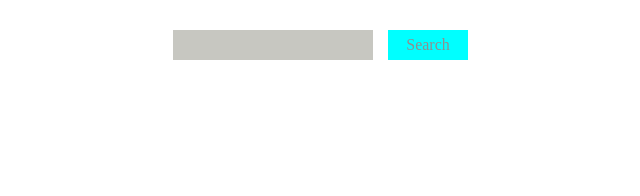
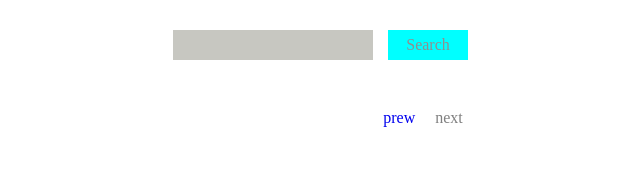
Before and after one commit to rlexus90/react-app-2, a React (Vite) app: page / in a window 1280 px wide. Shown: the top 196 px of the page, without its empty margins (217-857 px from the left). Built offline with nearby package versions, Linux system fonts and the light colour scheme.

Commit message:
refractor: refractor code

```diff
--- a/src/App.tsx
+++ b/src/App.tsx
@@ -2,29 +2,31 @@ import { useState } from 'react';
 import './App.scss';
 import Header from './ViewComponent/Header/Header';
 import Main from './ViewComponent/Main/Main';
-import { RequestAns } from './types/types';
+import { RequestAns, RespParam } from './types/types';
+import ErrorBoundary from './component/ErrorBoundary/ErrorBoundary';
 
 function App() {
-  const [searchValue, setSearchValue] = useState(() => {
-    const loadFromStorage = localStorage.getItem('searchValue');
-    if (loadFromStorage) return loadFromStorage;
-    return '';
+  const [respParam, setRespParam] = useState((): RespParam => {
+    const search = localStorage.getItem('searchValue');
+    if (search) return { searchValue: search, page: '1', limit: '10' };
+    return { page: '1', limit: '10' };
   });
   const [filmResp, setFilmResp] = useState<RequestAns | undefined>();
 
   return (
     <>
       <Header
-        searchValue={searchValue}
+        respParam={respParam}
         setFilmResp={setFilmResp}
-        setSearchValue={setSearchValue}
+        setRespParam={setRespParam}
       ></Header>
-
-      {/* <Main
-        starShips={starShips}
-        dataResp={dataResp}
-        setDataResp={setDataResp}
-      ></Main> */}
+      <ErrorBoundary>
+        <Main
+          filmResp={filmResp}
+          setFilmResp={setFilmResp}
+          respParam={respParam}
+        ></Main>
+      </ErrorBoundary>
     </>
   );
 }
--- a/src/ViewComponent/Header/Header.tsx
+++ b/src/ViewComponent/Header/Header.tsx
@@ -1,32 +1,28 @@
 import { Dispatch } from 'react';
 import styles from './Header.module.scss';
-import { RequestAns } from '../../types/types';
-import APIResponce from '../../controller/APIResponse';
+import { RequestAns, RespParam } from '../../types/types';
+import { queryToAPI } from '../../utils/utils';
 
 type HeaderProps = {
-  searchValue: string;
+  respParam: RespParam;
   setFilmResp: Dispatch<RequestAns | undefined>;
-  setSearchValue: Dispatch<string>;
+  setRespParam: Dispatch<RespParam>;
 };
 
-function Header({ searchValue, setFilmResp, setSearchValue }: HeaderProps) {
+function Header({ respParam, setFilmResp, setRespParam }: HeaderProps) {
   const saveSearchValue = () => {
-    if (searchValue) localStorage.setItem('searchValue', searchValue);
+    if (respParam?.searchValue)
+      localStorage.setItem('searchValue', respParam.searchValue);
   };
 
   const onChangeHandler = (event: { target: { value: string } }) => {
     const { value } = event.target;
-    setSearchValue(value);
+    setRespParam({ ...respParam, searchValue: value });
   };
 
   const buttonClick = async () => {
-    let resp: RequestAns | undefined;
+    const resp = await queryToAPI(respParam);
     saveSearchValue();
-    if (searchValue) {
-      resp = await APIResponce.getSearchMovie(searchValue);
-    } else {
-      resp = await APIResponce.getMoviePage();
-    }
     setFilmResp(resp);
   };
   return (
@@ -35,7 +31,7 @@ function Header({ searchValue, setFilmResp, setSearchValue }: HeaderProps) {
         <input
           type="text"
           className={styles.search}
-          value={searchValue}
+          value={respParam.searchValue}
           onChange={onChangeHandler}
         />
         <button className={styles.btn} onClick={buttonClick}>
--- a/src/ViewComponent/Main/Main.tsx
+++ b/src/ViewComponent/Main/Main.tsx
@@ -1,41 +1,45 @@
-import { Link, Outlet } from 'react-router-dom';
-import { Starship, StarshipsRequest } from '../../types/types';
+import { Outlet } from 'react-router-dom';
+import { RequestAns, RespParam } from '../../types/types';
 import style from './Main.module.scss';
-import { SyntheticEvent } from 'react';
-import APIResponce from '../../controller/APIResponse';
+import { Dispatch, SyntheticEvent } from 'react';
+import { queryToAPI } from '../../utils/utils';
 
-export default function Main(props: {
-  starShips: Starship[] | undefined;
-  dataResp: StarshipsRequest | undefined;
-  setDataResp(a: StarshipsRequest): void;
-}) {
-  const data = props.dataResp;
+type MainProps = {
+  filmResp: RequestAns | undefined;
+  setFilmResp: Dispatch<RequestAns | undefined>;
+  respParam: RespParam;
+};
 
-  // const currentPage = data
-  //   ? !data.previous
-  //     ? '1'
-  //     : Number(data.previous?.split('=').slice(-1)) + 1
-  //   : '';
+export default function Main({ filmResp, setFilmResp, respParam }: MainProps) {
+  const currentPage = filmResp ? filmResp.page : '';
 
-  // const prewPage = async (event: SyntheticEvent) => {
-  //   event.preventDefault();
-  //   if (!props.dataResp?.previous) return;
-  //   const resp = await APIResponce.getShipFromPage(props.dataResp.previous);
-  //   if (resp) props.setDataResp(resp) as void;
-  // };
+  const prewPage = async (event: SyntheticEvent) => {
+    event.preventDefault();
+    if (filmResp?.page === 1 || !filmResp?.page) return;
+    const page = await queryToAPI({
+      ...respParam,
+      page: String(filmResp?.page - 1),
+    });
+    if (page) setFilmResp(page);
+    console.log(page);
+  };
 
-  // const nextPage = async (event: SyntheticEvent) => {
-  //   event.preventDefault();
-  //   if (!props.dataResp?.next) return;
-  //   const resp = await APIResponce.getShipFromPage(props.dataResp.next);
-  //   if (resp) props.setDataResp(resp) as void;
-  // };
+  const nextPage = async (event: SyntheticEvent) => {
+    event.preventDefault();
+    if (!filmResp?.next) return;
+    const page = await queryToAPI({
+      ...respParam,
+      page: String(+filmResp.page + 1),
+    });
+    if (page) setFilmResp(page);
+    console.log(page);
+  };
 
   return (
     <div className={style.main}>
       <div className={style.container}>
         <ul>
-          {data?.results.map((el) => {
+          {/* {data?.results.map((el) => {
             const id = +el.url.split('/').slice(-2, -1);
 
             return (
@@ -47,12 +51,12 @@ export default function Main(props: {
                 </Link>
               </li>
             );
-          })}
+          })} */}
         </ul>
         <nav className={style.nav}>
           <a
             href="#"
-            className={!props.dataResp?.previous ? style.disabled : ' '}
+            className={filmResp?.page == 1 ? style.disabled : ' '}
             onClick={prewPage}
           >
             prew
@@ -60,7 +64,7 @@ export default function Main(props: {
           <p>{currentPage}</p>
           <a
             href="#"
-            className={!props.dataResp?.next ? style.disabled : ' '}
+            className={!filmResp?.next ? style.disabled : ' '}
             onClick={nextPage}
           >
             next
--- a/src/types/types.ts
+++ b/src/types/types.ts
@@ -46,3 +46,9 @@ export interface Film {
     __typename?: string;
   };
 }
+
+export interface RespParam {
+  searchValue?: string;
+  page?: string;
+  limit?: string;
+}
--- /dev/null
+++ b/src/utils/utils.ts
@@ -0,0 +1,12 @@
+import APIResponce from '../controller/APIResponse';
+import { RequestAns, RespParam } from '../types/types';
+
+export const queryToAPI = async ({
+  searchValue,
+  page,
+  limit,
+}: RespParam): Promise<RequestAns | undefined> => {
+  if (searchValue)
+    return await APIResponce.getSearchMovie(searchValue, page, limit);
+  return await APIResponce.getMoviePage(page, limit);
+};
```
Also changed, not shown: .eslintrc.cjs.
